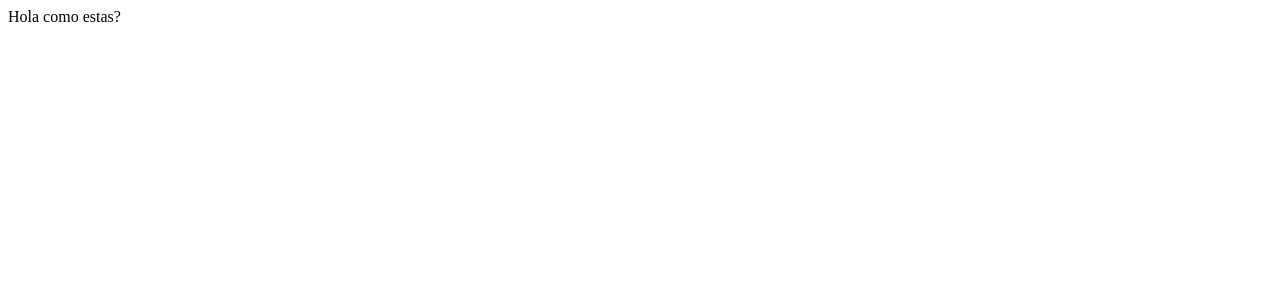
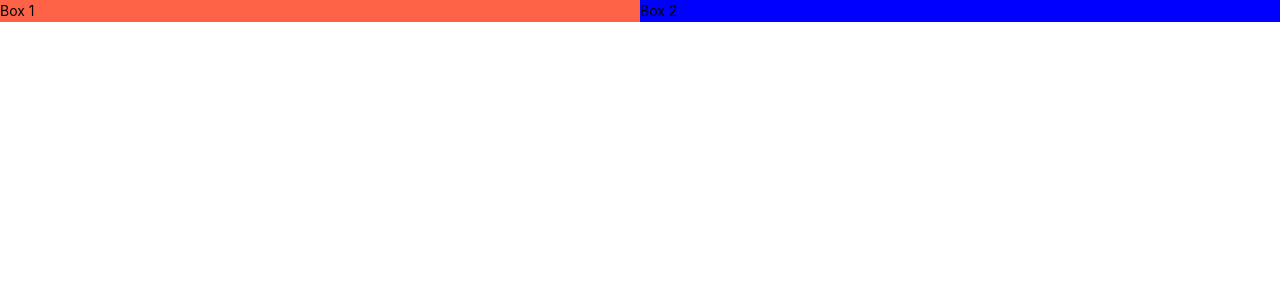
Before and after one commit to FrancoGarzon99/NextJs-Learning, a Next.js app: page / in a window 1280 px wide. Shown: the top 300 px of the page. Built offline with nearby package versions, Linux system fonts and the light colour scheme.

Commit message:
feat (*) config layout

```diff
--- a/Components/HomeContainer/Hero/Hero.jsx
+++ /dev/null
@@ -1,9 +0,0 @@
-const Hero = () => {
-  return (
-    <div>
-      <div>Hola como estas?</div>
-    </div>
-  );
-};
-
-export default Hero;
--- a/Components/HomeContainer/HomeContainer.jsx
+++ b/components/home/HomeContainer.jsx
@@ -1,4 +1,5 @@
 import Hero from './Hero/Hero';
+
 const HomeContainer = () => {
   return (
     <>
--- /dev/null
+++ b/components/home/hero/Hero.jsx
@@ -0,0 +1,12 @@
+import { Grid, Box } from '@chakra-ui/layout';
+
+const Hero = () => {
+  return (
+    <Grid templateColumns="repeat(2,1fr)">
+      <Box bg="tomato">Box 1 </Box>
+      <Box bg="blue">Box 2 </Box>
+    </Grid>
+  );
+};
+
+export default Hero;
--- /dev/null
+++ b/components/layout.js
@@ -0,0 +1,13 @@
+import Head from 'next/head';
+const Layout = ({ children }) => {
+  return (
+    <>
+      <Head>
+        <title>Create new Portfolio</title>
+      </Head>
+      <main>{children}</main>
+    </>
+  );
+};
+
+export default Layout;
--- /dev/null
+++ b/pages/_app.js
@@ -0,0 +1,4 @@
+import '../styles/global.css';
+export default function App({ Component, pageProps }) {
+  return <Component {...pageProps} />;
+}
--- a/pages/index.js
+++ b/pages/index.js
@@ -1,12 +1,11 @@
-import Head from 'next/head';
-import HomeContainer from '../Components/HomeContainer/HomeContainer';
+import Layout from '../components/layout';
+import HomeContainer from '../components/home/HomeContainer';
 const Home = () => {
   return (
     <>
-      <Head>
-        <title>Create Next App</title>
-      </Head>
-      <HomeContainer />
+      <Layout>
+        <HomeContainer />
+      </Layout>
     </>
   );
 };
--- /dev/null
+++ b/styles/global.css
@@ -0,0 +1,26 @@
+html,
+body {
+  padding: 0;
+  margin: 0;
+  font-family: -apple-system, BlinkMacSystemFont, Segoe UI, Roboto, Oxygen, Ubuntu, Cantarell,
+    Fira Sans, Droid Sans, Helvetica Neue, sans-serif;
+  line-height: 1.6;
+  font-size: 14px;
+}
+
+* {
+  box-sizing: border-box;
+}
+
+a {
+  text-decoration: none;
+}
+
+a:hover {
+  text-decoration: underline;
+}
+
+img {
+  max-width: 100%;
+  display: block;
+}
```
